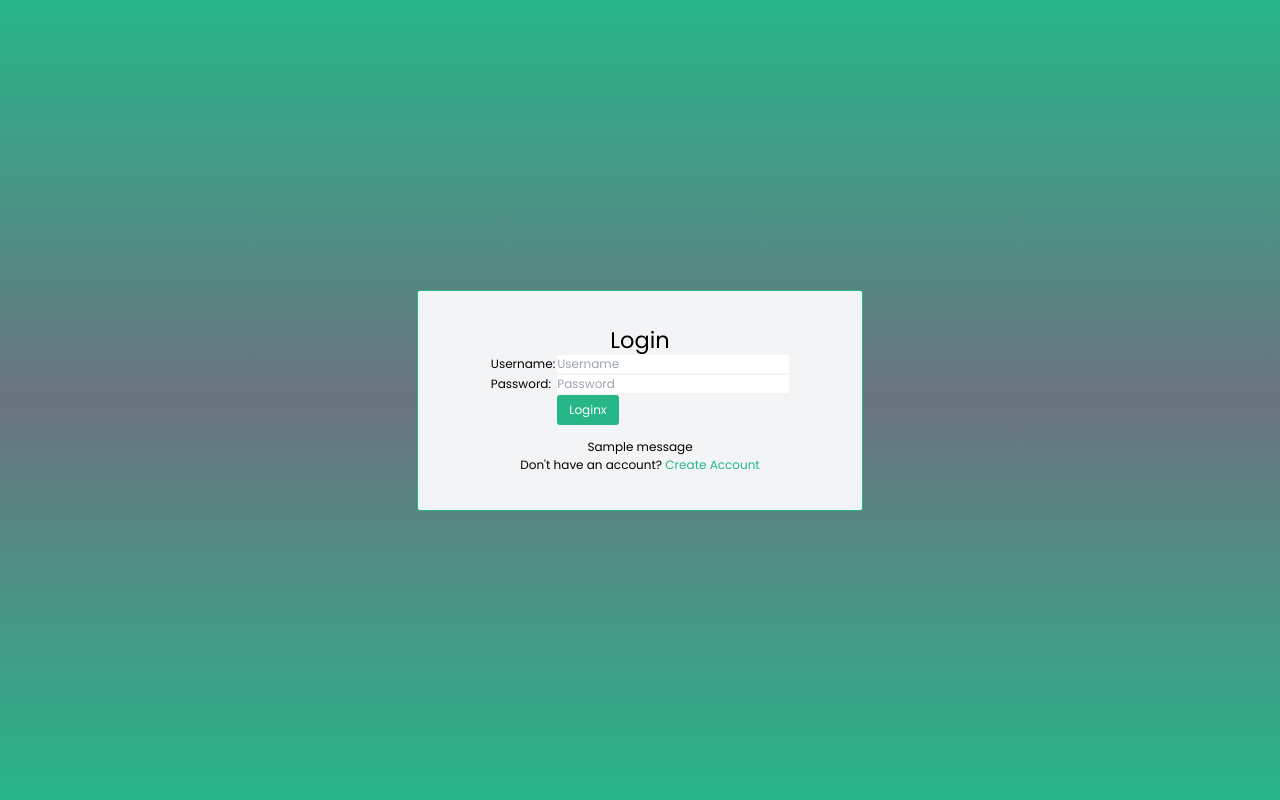
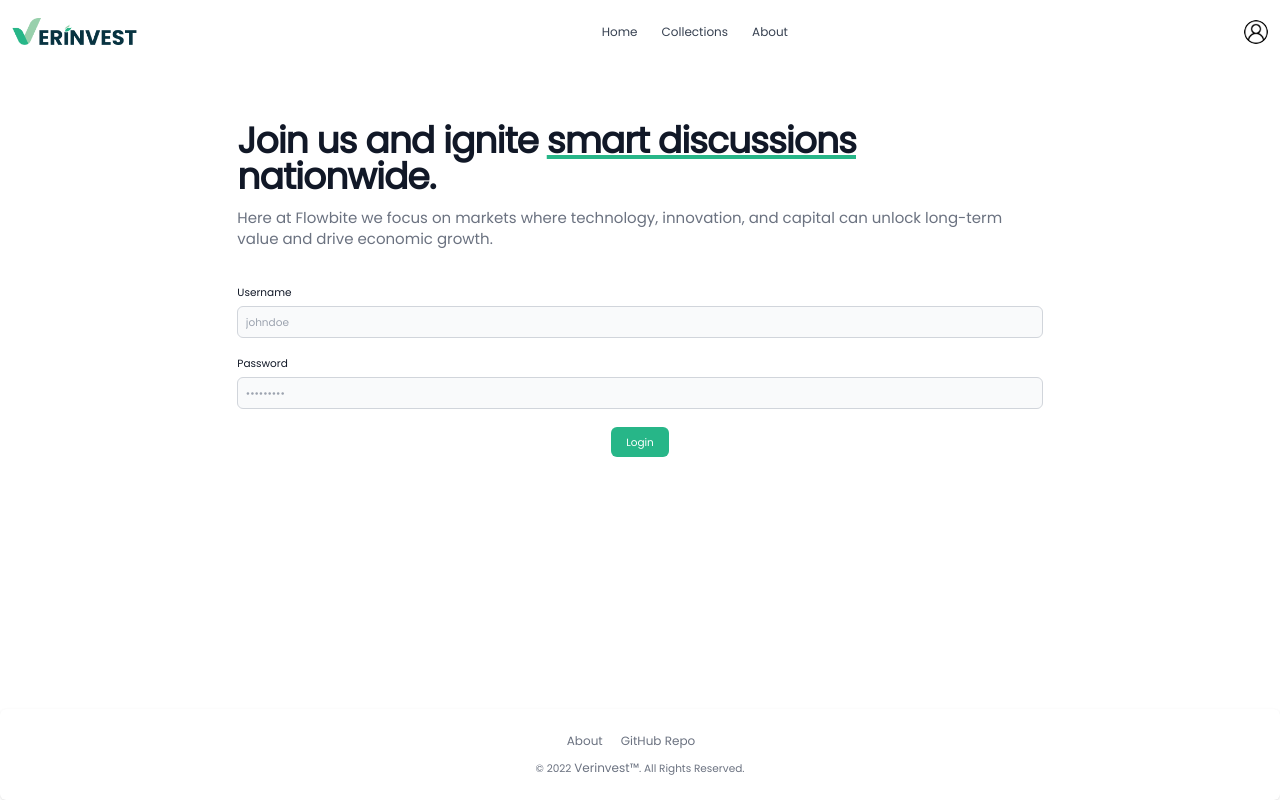
Before and after one commit to jeremyalv/verinvest-tk-pbp-b03, a Django app: page /login/ in a window 1280 px wide. Run offline with Django 4.2, Linux system fonts and the light colour scheme; tables that the repository leaves empty hold one stand-in row (values such as "Sample post"); one stand-in notice (Sample message) is shown; some libraries are stand-ins or nearby versions.

Commit message:
fixed authentication process
custom user register form not implemented (yet) TBA

```diff
--- a/collection/templates/collection.html
+++ b/collection/templates/collection.html
@@ -47,7 +47,6 @@
 
         <div id="edukasiCollection" class="pb-12 md:pb-24 w-full">
             <div id="edukasiCollectionHeader" class="flex justify-center md:justify-center hover:underline hover:decoration-primary pb-4 md:pb-8 ">
-                <!-- TO CONVERT AS LINK -->
                   <a href="{% url 'collection:education' %}" class="text-3xl md:text-4xl font-bold pr-4 inline-flex justify-center items-center py-3 px-5 text-base font-medium text-center text-black">
                     Education
                     <svg xmlns="http://www.w3.org/2000/svg" fill="none" viewBox="0 0 24 24" stroke-width="1.5" stroke="currentColor" class="w-6 h-6 ml-2">
--- a/landing_page/static/landing_page/js/base.js
+++ b/landing_page/static/landing_page/js/base.js
@@ -1,12 +1,16 @@
 const userDropdownBtn = document.querySelector("#userDropdownBtn")
 const hamburgerNavbar = document.querySelector("#hamburgerNavbar")
 
+if (userDropdownBtn !== null) {
     userDropdownBtn.addEventListener('click', () => {
         const userDropdown = document.querySelector("#userDropdown")
         userDropdown.classList.toggle("hidden")
     })
+}
 
+if (hamburgerNavbar !== null) {
     hamburgerNavbar.addEventListener('click', () => {
         const navbarItems = document.querySelector("#mobile-menu-2")
         navbarItems.classList.toggle("hidden")
     })
+}
--- a/landing_page/templates/header.html
+++ b/landing_page/templates/header.html
@@ -37,7 +37,7 @@
                   <a href="{% url 'profile_page:show_profile' %}" class="block py-2 px-4 text-sm text-gray-700 hover:bg-gray-100">Profile</a>
                 </li>
                 <li>
-                  <a href="#" class="block py-2 px-4 text-sm text-gray-700 hover:bg-gray-100">Sign out</a>
+                  <a href="{% url 'landing_page:logout' %}" class="block py-2 px-4 text-sm text-gray-700 hover:bg-gray-100">Sign out</a>
                 </li>
               </ul>
             </div>
--- a/landing_page/templates/index.html
+++ b/landing_page/templates/index.html
@@ -9,6 +9,11 @@
 
 <div class="h-full flex flex-col justify-center items-center text-center px-12 my-auto">
     <h1 class="mb-4 text-4xl font-extrabold tracking-tight leading-none text-gray-900 md:text-5xl lg:text-6xl">We Help People Avoid Scam Investments</h1>
+    {% if user_loggedin %}
+        <p class="mb-4 text-2xl font-semibold tracking-tight leading-none text-gray-900 md:text-3xl lg:text-4xl">Welcome {{ username }}</p>
+    {% else %}
+        <p class="mb-4 text-2xl font-semibold tracking-tight leading-none text-gray-900 md:text-3xl lg:text-4xl">Not logged in</p>
+    {% endif %}
     <p class="mb-6 text-lg font-normal text-gray-500 lg:text-xl sm:px-16 xl:px-48">Lorem ipsum dolor sit amet consectetur, adipisicing elit. Temporibus, fugit! Officia doloribus omnis amet iure aperiam expedita, porro atque aliquid.</p>
     <a href="{% url 'collection:show_collection' %}" class="inline-flex justify-center items-center py-3 px-5 text-base md:text-lg font-bold font-medium text-center text-primary bg-white border border-primary rounded-lg hover:bg-primary hover:text-white focus:ring-4 focus:ring-primary">
         Explore Discussions
--- a/landing_page/templates/login.html
+++ b/landing_page/templates/login.html
@@ -1,87 +1,35 @@
-{% load static %}
-<head>
-    {% block meta %}
-    <title>Login</title>
-    {% endblock meta %}
-    <meta charset="UTF-8">
-    <meta name="viewport" content="width=device-width, initial-scale=1.0">
-
-    <!-- Add Google APIs -->
-    <link rel="stylesheet" href="https://fonts.googleapis.com/css?family=Poppins">
-
-
-    <style>
-      * {
-        font-family: 'Poppins';
-        font-size: 12px;
-      }
-
-      *, *::before, *::after {
-          box-sizing: border-box;
-      }
-    </style>
-      <!-- Integrate TailwindCSS with CDN -->
-  <script src="https://ajax.googleapis.com/ajax/libs/jquery/3.6.0/jquery.min.js"></script>
-  <script src="https://cdn.tailwindcss.com"></script>
-  <script src="{% static 'landing_page/js/base.js'%}"></script>
-
-  <script>
-    tailwind.config = {
-        theme: {
-            extend: {
-                colors: {
-                    "primary": '#27B688',
-                },
-                minHeight: {
-                  '6/12': '50%',
-                  '9/12': '75%',
-                }
-            }
-        }
-    }
-    </script>
-</head>
-
+{% extends 'base.html' %}
 
 {% block content %}
-<body class="bg-gradient-to-b from-primary via-gray-500 to-primary">
-<div class="h-full flex flex-col justify-center items-center text-center px-12 my-auto">
-    <div class = "login pl-24 pr-24 pt-12 pb-12 border border-primary bg-gray-100 rounded">
-        <h1 class="text-3xl">Login</h1>
+<div id="loginPageContainer" class="flex flex-col items-center justify-center px-12">
+    <div id="loginPage" class="w-8/12">
+        <div id="loginHeader" class="pb-4 md:pb-12">
+            <h1 class="mb-4 text-3xl md:text-4xl lg:text-5xl font-extrabold tracking-tight leading-none text-gray-900">Join us and ignite <span class="text-3xl md:text-4xl lg:text-5xl underline underline-offset-3 decoration-4 decoration-primary">smart discussions</span> nationwide.</h1>
+            <p class="text-lg font-normal text-gray-500 lg:text-xl">Here at Flowbite we focus on markets where technology, innovation, and capital can unlock long-term value and drive economic growth.</p>
+        </div>
 
-        <form method="POST" action="">
+        <form method="post" id="loginForm">
             {% csrf_token %}
-            <table>
-                <tr>
-                    <td>Username: </td>
-                    <td><input type="text" name="username" placeholder="Username" class="form-control"></td>
-                </tr>
+            <div class="mb-6">
+                <!-- STYLE INPUT FORMS - REFER TO COMMIT JERE 71d658bb09536edc2f167fc63d78fda3b7a935bf -->
+                <label for="text" class="block mb-2 text-sm font-medium text-gray-900">
+                    Username
+                </label>
+                <input type="text" id="username" name="username" class="bg-gray-50 border border-gray-300 text-gray-900 text-sm rounded-lg focus:ring-primary focus:border-primary block w-full p-2.5" placeholder="johndoe" required="">
+            </div>
+            <!-- TODO ADD PASSWORD CONFIRMATION CHECK -->
+            <div class="mb-6">
+                <label for="password" class="block mb-2 text-sm font-medium text-gray-900">
+                    Password
+                </label>
 
-                <tr>
-                    <td>Password: </td>
-                    <td><input type="password" name="password" placeholder="Password" class="form-control"></td>
-                </tr>
+                <input type="password" id="password" name="password" class="bg-gray-50 border border-gray-300 text-gray-900 text-sm rounded-lg focus:ring-primary focus:border-primary block w-full p-2.5" placeholder="•••••••••" required="">
+            </div>
 
-                <tr>
-                    <td></td>
-                    <td><button class="px-4 py-2 bg-primary text-white rounded hover:bg-gray-300">
-                        Loginx
-                    </button></td>
-                </tr>
-            </table>
+            <div class="flex justify-center items-center">
+                <button type="submit" name="submit" class="text-white bg-primary hover:bg-primary focus:ring-4 focus:outline-none focus:ring-primary font-medium rounded-lg text-sm w-full sm:w-auto px-5 py-2.5 text-center">Login</button>
+            </div>
         </form>
-
-        {% if messages %}
-            <ul>
-                {% for message in messages %}
-                    <li>{{ message }}</li>
-                {% endfor %}
-            </ul>
-        {% endif %}
-
-        Don't have an account? <a href="{% url 'landing_page:register' %}" class="text-primary hover:text-gray-500">Create Account</a>
     </div>
- </div>
-
+</div>
 {% endblock content %}
-</body>
--- a/landing_page/views.py
+++ b/landing_page/views.py
@@ -1,8 +1,8 @@
-from operator import truediv
 from django.shortcuts import redirect, render
 from django.http import HttpResponse, HttpResponseRedirect
 from django.urls import reverse
 from django.contrib.auth import authenticate, login, logout
+from django.contrib.auth.models import User
 from django.contrib.auth.forms import UserCreationForm
 from .forms import RegisterForm
 from django.contrib.auth.decorators import login_required, permission_required
@@ -10,31 +10,54 @@ from django.contrib.auth.decorators import login_required, permission_required
 
 def index(request):
     user_loggedin = False
+
     if request.user.is_authenticated:
         user_loggedin = True
 
-    context = {
-        'user_loggedin': user_loggedin,
-    }
+        context = {
+            'user_loggedin': user_loggedin,
+            'username': request.user.get_username(),
+        }
 
+        return render(request, 'index.html', context)
+
+    context = { 'user_loggedin': user_loggedin }
     return render(request, 'index.html', context)
 
+def register(request):
+    form = UserCreationForm()
 
-def register(request):
     if request.method == 'POST':
-        form = RegisterForm()
+        form = UserCreationForm(request.POST)
 
         if form.is_valid():
             form.save()
-            return HttpResponseRedirect(reverse('landing_page:login'))
-    else:
-        form = RegisterForm()
+
+
+            # return HttpResponseRedirect('landing_page:login')
+
     context = {
-        'form' : form,
+        'form': UserCreationForm(),
+        'users': User.objects.all()
     }
 
     return render(request, 'register.html', context)
 
+
+# def register(request):
+#     if request.method == 'POST':
+#         form = RegisterForm()
+
+#         if form.is_valid():
+#             form.save()
+#             return HttpResponseRedirect(reverse('landing_page:login'))
+#     else:
+#         form = RegisterForm()
+#     context = {
+#         'form' : form,
+#     }
+
+#     return render(request, 'register.html', context)
 
 def login_user(request):
     if request.method == 'POST':
@@ -44,8 +67,7 @@ def login_user(request):
 
         if user is not None:
             login(request, user)
-
-            redirect(reverse('landing_page:index'))
+            return HttpResponseRedirect(reverse('landing_page:index'))
 
     return render(request, 'login.html')
 
@@ -53,4 +75,4 @@ def login_user(request):
 def logout_user(request):
     logout(request)
 
-    return redirect(reverse('landing_page:login'))
+    return HttpResponseRedirect(reverse('landing_page:index'))
```
Also changed, not shown: landing_page/templates/register.html (+28 -21 lines), db.sqlite3. Lines whose indentation alone changed are shown as unchanged.
